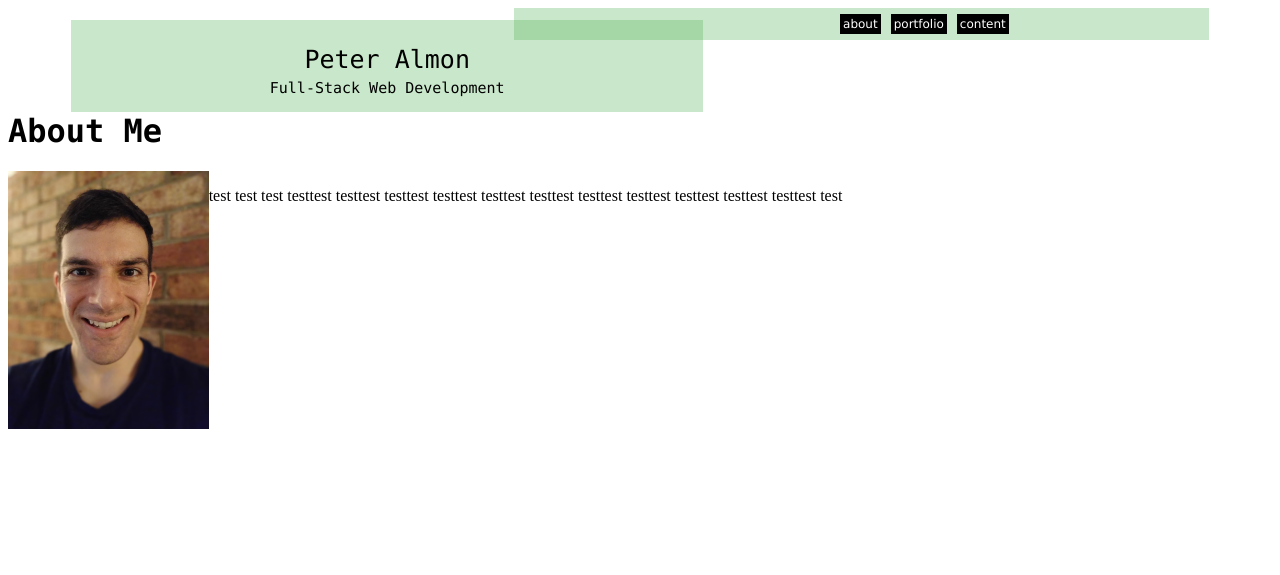
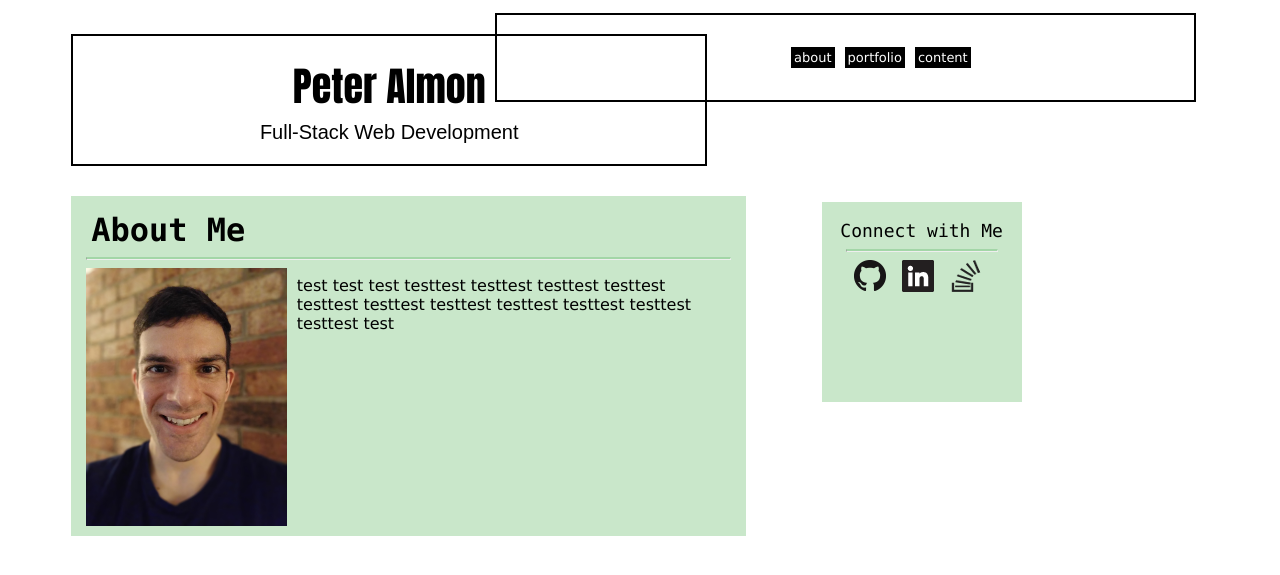
Before and after one commit to mtpetros/Portfolio-Remix, a PHP site: page / in a window 1280 px wide. Shown: the top 575 px of the page. Run offline with PHP 8.4, Linux system fonts and the light colour scheme.

Commit message:
revision 201611121347

```diff
--- a/assets/css/style.css
+++ b/assets/css/style.css
@@ -1,26 +1,28 @@
-.pagecontainer {
+/*.pagecontainer {
 	background: rgba(76, 175, 80, 0.3);
-}
+}*/
 
 .menuspace {
-	margin-left: 20px;
-	margin-right: 5%;
-	margin-top: 0px;
-	margin-bottom: -20px;
-	padding: 0px;
-	background: rgba(76, 175, 80, 0.3);
+	margin-left: 5px;
+	margin-right: 6%;
+	margin-top: 5px;
+	margin-bottom: -68px;
+	padding: 1px 1px 30px 1px;
+	/*background: rgba(76, 175, 80, 0.3);*/
+	border-width: 2px;
+	border-style: solid;
 	width:55%;
 	float: right;
 }
 
 ul.menu {
-	margin-top: 4px;
-	margin-right: 200px;
-	margin-bottom: 4px;
-	margin-left: 20px;
-	padding-top: 10px;
-	padding-bottom: 10px;
-	padding-left: 10px;
+	margin-top: 32px;
+	margin-right: 32%;
+	margin-bottom: 3px;
+	margin-left: inherit;
+	padding-top: 7px;
+	padding-bottom: 7px;
+	/*padding-left: 10px;*/
 	width: 80%;
 	list-style-type: none;
 	float: right;
@@ -36,7 +38,7 @@ li.mitem {
 	border-style: solid;
 	border-width: 1px;
 	font-family: verdana;
-	font-size: 12px;
+	font-size: 13px;
 }
 
 li.mitem a {
@@ -52,38 +54,86 @@ li.mitem a:hover {
 .mast {
 	margin-left: 5%;
 	margin-right: 10px;
+	padding-top: 5px;
 	float: left;
 	width: 50%;
-	background: rgba(76, 175, 80, 0.3);
-	background-opacity: 0.5;
+	/*background: rgba(76, 175, 80, 0.3);*/
 	text-align: center;
-	font-family: "lucida console";
+	border-width: 2px;
+	border-style: solid;
 }
 
 .mast p.title {
-	font-size: 25px;
+	font-family: impact;
+	font-size: 40px;
+	margin-top: 15px;
 	margin-bottom: 5px;
 }
 
 .mast p.subtitle {
-	font-size: 15px;
+	font-family: arial;
+	font-size: 20px;
 	margin-top: 5px;
 }
 
 .aboutme {
-	margin-top: 100px;
+	margin-top: 30px;
+	margin-right: 6%;
+	margin-left: 5%;
+	padding-right: 15px;
+	padding-left: 15px;
+	width: 51%;
 	clear: left;
-	/*float:left;*/
+	float: left;
+	background: rgba(76, 175, 80, 0.3);
 }
 
 .aboutme h1 {
+	margin: 15px 5px 5px;
 	font-family: "lucida console";
+}
+
+hr.hrabout {
+	border-top: 2.5px solid rgb(163, 214, 167);
+	width: auto;
 }
 
 .aboutme img {
 	float:left;
+	margin-right: 10px;
+	margin-bottom: 10px;
 }
 
 .aboutme p {
-	float:left;
+	font-family: verdana;
 }
+
+.connect {
+	float: left;
+	margin-top: 36px;
+	height: 200px;
+	width: 200px;
+	background: rgba(76, 175, 80, 0.3);
+}
+
+.connect p {
+	font-family: "lucida console";
+	font-size: 18px;
+	text-align: center;
+}
+
+hr.hrconnect {
+	border-top: 2.5px solid rgb(163, 214, 167);
+	margin-top: -10px;
+	width: 150px;
+}
+
+.connectimg {
+	padding-left: 20px;
+}
+
+.connectimg img {
+	height: 32px;
+	width: 32px;
+	margin-left: 12px;
+}
--- a/index.html
+++ b/index.html
@@ -23,9 +23,20 @@
 
 <div class="aboutme">
 <h1>About Me</h1>
+<hr class="hrabout">
 <img src="assets/images/peter.jpg" width="200.67px" height="257.56px">
 <p>test test test testtest testtest testtest testtest testtest testtest testtest testtest testtest testtest testtest test</p>
 </div>
 
+<div class="connect">
+<p>Connect with Me</p>
+<hr class="hrconnect">
+<div class="connectimg">
+<a href=""><img src="assets/images/githubicon.png"></a>
+<a href=""><img src="assets/images/linkedinicon.png"></a>
+<a href=""><img src="assets/images/stackoverflowicon.png"></a>
+</div>
+</div>
+
 </body>
 </html>
```
Also changed, not shown: assets/images/githubicon.png (added), assets/images/linkedinicon.png (added), assets/images/stackoverflowicon.png (added).
